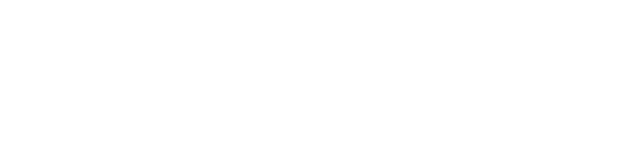
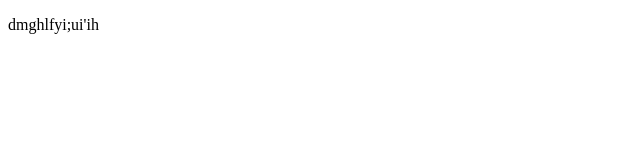
Before and after one commit to yuriy-zdorenko/newsgr.github.io, a plain HTML site: page index.html in a window 1280 px wide. Shown: the whole page, without its empty margins (0-640 px from the left). Drawn offline with Linux system fonts and the light colour scheme.

Commit message:
Update index.html

```diff
--- a/index.html
+++ b/index.html
@@ -5,6 +5,10 @@
     <title>Title</title>
 </head>
 <body>
+<p>
+dmghlfyi;ui'ih
 
+
+</p>
 </body>
 </html>
```
